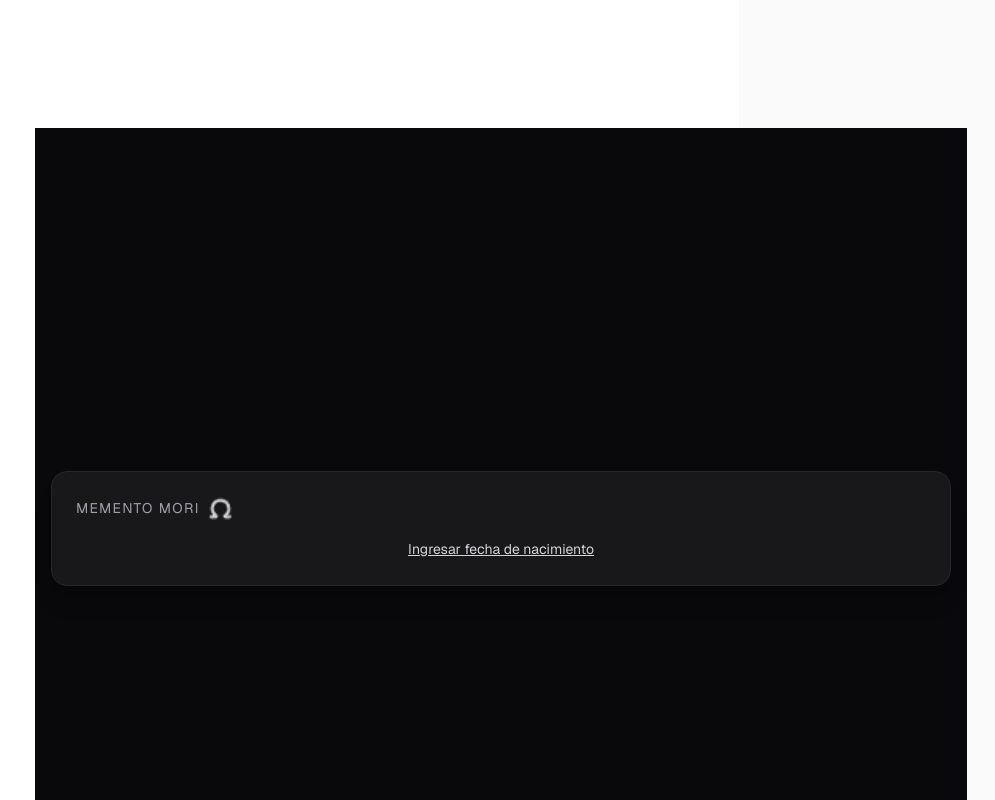
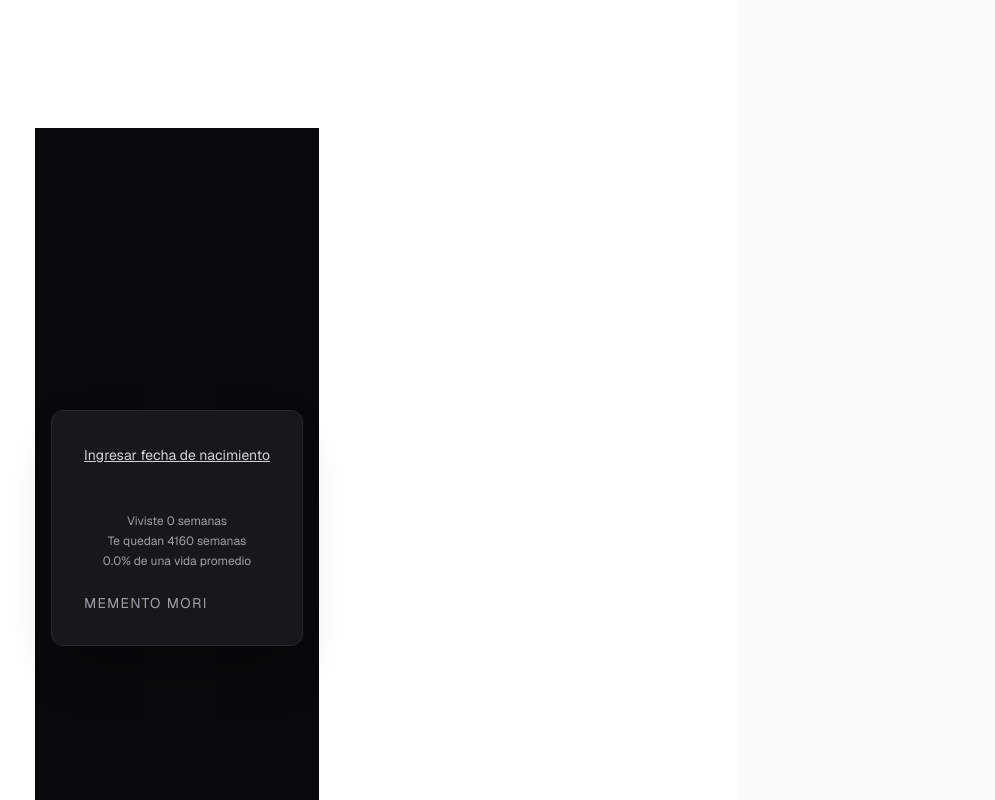
Before and after one commit to Guille-LC/Memento-Mori, a Next.js app: page / in a window 1280 px wide. Shown: the top 800 px of the page, without its empty margins (285-1280 px from the left). Built offline with nearby package versions, Linux system fonts and the light colour scheme.

Commit message:
nombre del usuario

```diff
--- a/src/app/components/mementomori.tsx
+++ b/src/app/components/mementomori.tsx
@@ -6,16 +6,25 @@ const YEARS = 80
 const WEEKS_PER_YEAR = 52
 
 export default function LifeRemaining() {
-  /* Nueva funcionalidad */
+  /* Estados requeridos */
   const [birthDate, setBirthDate] = useState<Date | null>(null)
   const [collapsed, setCollapsed] = useState(true)
-
+  const [userName, setUserName] = useState<string | null>(null)
 
   /* Calcula la edad */
   const handleCalculate = () => {
     const day = prompt('Día de nacimiento (1-31)')
     const month = prompt('Mes de nacimiento (1-12)')
     const year = prompt('Año de nacimiento (ej: 1995)')
+
+    if (!userName) {
+      const name = prompt('¿Cuál es tu nombre?')
+      if (!name) {
+        alert('Nombre inválido')
+        return
+      }
+      setUserName(name)
+    }
 
     if (!day || !month || !year) {
       alert('Datos inválidos')
@@ -36,6 +45,7 @@ export default function LifeRemaining() {
     setBirthDate(birth)
   }
 
+  /* Cálculos de vida */
   let livedDays = 0
   let livedWeeks = 0
   const totalWeeks = YEARS * WEEKS_PER_YEAR
@@ -53,70 +63,75 @@ export default function LifeRemaining() {
 
   return (
     <div className="min-h-screen bg-zinc-950 text-zinc-100 flex items-center justify-center px-4">
-      <section className=" w-full max-w-4xl lg:min-w-[900px] bg-zinc-900 border border-zinc-800 rounded-2xl p-6 shadow-xl space-y-4 text-center">
+      <section className=" w-full max-w-[1100px] bg-zinc-900 border border-zinc-800 rounded-xl p-8 shadow-2xl space-y-6">
 
+        {userName && (
+          <h2 className="flex items-center gap-2 text-center text-sm tracking-[0.3em] text-zinc-300">
+            {userName.toUpperCase()} <Image src="/omega.png" alt="Omega" width={25} height={25} className="opacity-80"/>
+          </h2>
+        )}
 
-        <h2 className="flex items-center gap-2 text-sm uppercase tracking-widest text-zinc-400">
-          Memento Mori
-          <Image src="/omega.png" alt="Omega" width={25} height={25} className="opacity-80"/>
-        </h2>
-
-        <button
-          onClick={handleCalculate}
-          className="text-sm underline text-zinc-300"
-        >
+        {/* Botón para ingresar fecha de nacimiento */}
+        <button onClick={handleCalculate} className="text-sm underline text-zinc-300">
           Ingresar fecha de nacimiento
         </button>
 
         {birthDate && (
           <div className="space-y-2 text-sm text-zinc-300">
             <p>
-      Viviste <span className="text-emerald-400 font-medium">{livedWeeks}</span> semanas ·
+              Viviste <span className="text-emerald-400 font-medium">{livedWeeks}</span> semanas·
               Te quedan <span className="text-red-400 font-medium">{remainingWeeks}</span>
             </p>
 
-    <p>
-      Viviste aproximadamente <span className="font-medium">{livedDays}</span> días
-    </p>
+            <p>Viviste aproximadamente <span className="font-medium">{livedDays}</span> días</p>
 
-    <p>
-      Eso representa <span className="font-medium">{percentage.toFixed(1)}%</span> de una vida promedio
-    </p>
+            <p>Eso representa <span className="font-medium">{percentage.toFixed(1)}%</span> de una vida promedio</p>
           </div>
         )}
 
+        {/* Grilla de vida */}
+        {birthDate && !collapsed && (
+          <>
+            <h1 className="text-center text-xl font-bold text-zinc-100">Renglon horizontal = 52 Semanas / 1 Año</h1>
+            <div className="mt-8 flex justify-center">
+              <div className="grid gap-[3px]" style={{gridTemplateColumns: 'repeat(52, 1fr)',}}>
 
-        {birthDate && !collapsed && (
-          <div className="mt-6 flex justify-center">
-
-            <div className="grid grid-cols-[repeat(52,1fr)] gap-[2px]">
                 {Array.from({ length: totalWeeks }).map((_, index) => {
                   const lived = index < livedWeeks
                   const current = index === livedWeeks
 
-                let color = 'bg-zinc-800'
-                if (lived) color = 'bg-emerald-500/80'
+                  const year = Math.floor(index / 52)
+
+                  let color = 'bg-zinc-700/40'
+                  if (lived) color = 'bg-zinc-100'
                   if (current) color = 'bg-amber-400'
 
                   return (
-                  <div
-                    key={index}
-                    className={`w-[6px] h-[6px] sm:w-[8px] sm:h-[8px] rounded-sm ${color}`}
-                  />
+                    <div key={index} className={`w-[8px] h-[8px] rounded-[1px] ${color} ${year % 10 === 0 ? 'mt-2' : ''}`}/>
                   )
                 })}
               </div>
             </div>
+          </>
         )}
 
+        {/* Información de vida */}
+        <div className="text-xs text-zinc-400 text-center space-y-1 mt-6">
+          <p>Viviste {livedWeeks} semanas</p>
+          <p>Te quedan {remainingWeeks} semanas</p>
+          <p>{percentage.toFixed(1)}% de una vida promedio</p>
+        </div>
+
+        {/* Botón para mostrar u ocultar la vida completa */}
         {birthDate && (
-          <button
-            onClick={() => setCollapsed(!collapsed)}
-            className="text-xs underline text-zinc-400"
-          >
+          <button onClick={() => setCollapsed(!collapsed)} className="text-xs underline text-zinc-400">
             {collapsed ? 'Ver vida completa' : 'Ocultar vida completa'}
           </button>
         )}
+
+        <h2 className="flex items-center gap-2 text-sm uppercase tracking-widest text-zinc-400">
+          Memento Mori
+        </h2>
 
       </section>
     </div>
```
Lines whose indentation alone changed are shown as unchanged.
